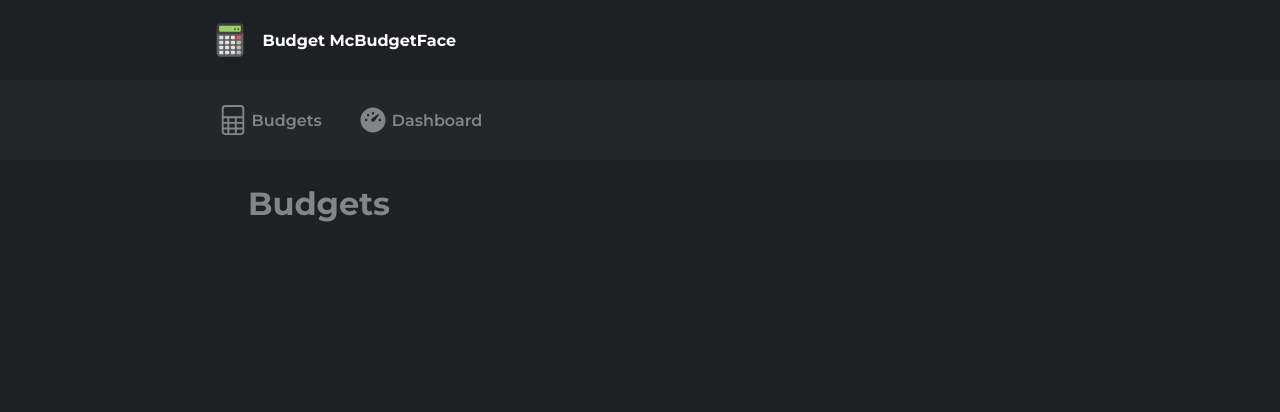
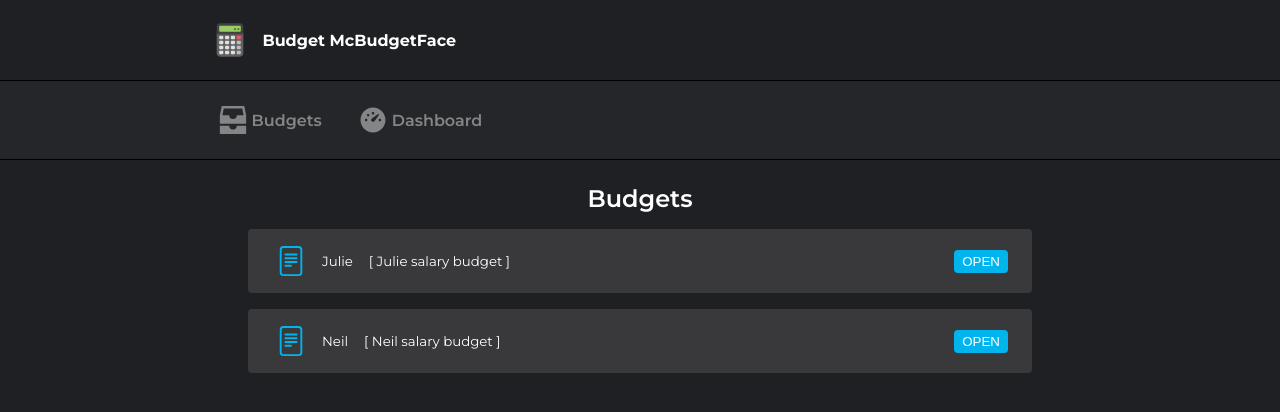
Before and after one commit to rigglet/react-budget-app, a React (Create React App) app: page /budgets in a window 1280 px wide. Shown: the top 412 px of the page. Built offline with nearby package versions, Linux system fonts and the light colour scheme.

Commit message:
Async load budgets

```diff
--- a/src/App.js
+++ b/src/App.js
@@ -14,11 +14,11 @@ function App() {
       <BrowserRouter>
         <Nav />
         <SubNav />
-        <Route path="/budgets">
+        <Route exact path="/dashboard/:id">
+          <Dashboard />
+        </Route>
+        <Route exact path="/budgets">
           <Budget />
-        </Route>
-        <Route path="/dashboard">
-          <Dashboard />
         </Route>
       </BrowserRouter>
     </div>
--- /dev/null
+++ b/src/components/Spinner.jsx
@@ -0,0 +1,26 @@
+import styled from "styled-components";
+
+const Spinner = () => {
+  return <StyledSpinner />;
+};
+
+const StyledSpinner = styled.div`
+  height: 40px;
+  width: 40px;
+  border-top: 10px solid #00b4ee;
+  border-left: 10px solid #00b4ee;
+  border-right: 10px solid #00b4ee;
+  border-bottom: 10px solid transparent;
+  border-radius: 50%;
+  animation: spin 0.8s infinite linear;
+  @keyframes spin {
+    from {
+      transform: rotate(0deg);
+    }
+    to {
+      transform: rotate(360deg);
+    }
+  }
+`;
+
+export default Spinner;
--- a/src/components/SubNav.js
+++ b/src/components/SubNav.js
@@ -2,19 +2,23 @@ import styled from "styled-components";
 import { motion } from "framer-motion";
 import { Link } from "react-router-dom";
 import { RiDashboard3Fill } from "react-icons/ri";
-import { BsFileSpreadsheet } from "react-icons/bs";
+//import { BsFileSpreadsheet } from "react-icons/bs";
+import { IoFileTrayStackedSharp } from "react-icons/io5";
 
 const SubNav = () => {
+  let isLoaded = true;
   return (
     <StyledNav>
       <StyledLink to="/budgets">
-        <BsFileSpreadsheet className="navIcon" />
+        <IoFileTrayStackedSharp className="navIcon" />
         <h4>Budgets</h4>
       </StyledLink>
-      <StyledLink to="dashboard">
-        <RiDashboard3Fill className="navIcon" />
-        <h4>Dashboard</h4>
-      </StyledLink>
+      {isLoaded && (
+        <StyledLink to="dashboard/">
+          <RiDashboard3Fill className="navIcon" />
+          <h4>Dashboard</h4>
+        </StyledLink>
+      )}
     </StyledNav>
   );
 };
@@ -27,7 +31,9 @@ const StyledNav = styled(motion.div)`
   display: flex;
   align-items: center;
   padding: 0 17vw;
-  box-shadow: 0 10px #000000;
+  border-top: 1px solid black;
+  border-bottom: 1px solid black;
+  //box-shadow: 0 3px 5px 5px rgba(0, 0, 0, 0.75);
 `;
 
 const StyledLink = styled(Link)`
--- /dev/null
+++ b/src/components/budget/Budget.jsx
@@ -0,0 +1,77 @@
+import styled from "styled-components";
+import { motion } from "framer-motion";
+import { BsFileText } from "react-icons/bs";
+import { Link, useHistory } from "react-router-dom";
+
+const Budget = ({ budget }) => {
+  let history = useHistory();
+  const handleBudgetOpen = (id) => {
+    //<Link to={`/budgets/${id}`} />;
+    //console.log(`/budgets/${id}`);
+    history.push(`/dashboard/${id}`);
+  };
+
+  return (
+    <StyledBudget>
+      <div className="info">
+        <BsFileText className="navIcon" />
+        <p>{budget.saveName}</p>
+        <p>[ {budget.description} ]</p>
+      </div>
+      <button onClick={() => handleBudgetOpen(budget.id)}>OPEN</button>
+    </StyledBudget>
+  );
+};
+
+const StyledBudget = styled(motion.div)`
+  display: flex;
+  align-items: center;
+  justify-content: space-between;
+  margin-bottom: 1rem;
+  padding: 1.5rem;
+  width: 100%;
+  height: 8vh;
+  border-radius: 4px;
+  background-color: #39393c;
+  border-left: transparent 0.25rem solid;
+  color: #848586;
+  &:hover,
+  &:active {
+    border-left: #00b4ee 0.25rem solid;
+  }
+  button {
+    cursor: pointer;
+    color: white;
+    padding: 0.25rem 0.5rem;
+    border-radius: 4px;
+    border: none;
+    background-color: #00b4ee;
+    transition: all 0.3s ease;
+    outline-style: none;
+    &:active {
+      transform: translateY(1px);
+      transition: none;
+    }
+    &:hover,
+    &:active {
+      box-shadow: 2px 2px 3px rgba(0, 0, 0, 0.3);
+      background: rgb(0, 180, 238, 0.5);
+    }
+  }
+  .info {
+    display: flex;
+    align-items: center;
+  }
+  .navIcon {
+    color: #00b4ee;
+    height: 30px;
+    width: 30px;
+  }
+  p {
+    color: white;
+    padding-left: 1rem;
+    font-size: 10pt;
+  }
+`;
+
+export default Budget;
--- /dev/null
+++ b/src/components/budget/BudgetList.jsx
@@ -0,0 +1,46 @@
+import { useEffect, useState } from "react";
+import styled from "styled-components";
+import { motion } from "framer-motion";
+import Budget from "./Budget";
+import { getData } from "../../data";
+import Spinner from "../Spinner";
+
+const BudgetList = () => {
+  const [budgetData, setBudgetData] = useState([]);
+  const [isLoading, setLoading] = useState(true);
+
+  useEffect(() => {
+    getData().then(
+      (response) => {
+        setBudgetData(response);
+        setLoading(false);
+        //console.log(response);
+      },
+      (reject) => {
+        console.log("NO RESULT");
+      }
+    );
+  }, [setLoading]);
+
+  return (
+    <>
+      {!isLoading ? (
+        <StyledBudgetList>
+          {budgetData.map((budget) => (
+            <Budget budget={budget} key={budget.id} />
+          ))}
+        </StyledBudgetList>
+      ) : (
+        <Spinner />
+      )}
+    </>
+  );
+};
+
+const StyledBudgetList = styled(motion.div)`
+  display: flex;
+  flex-direction: column;
+  width: 100%;
+`;
+
+export default BudgetList;
--- a/src/containers/Budget.jsx
+++ b/src/containers/Budget.jsx
@@ -1,13 +1,14 @@
 import styled from "styled-components";
 import { motion } from "framer-motion";
-//import { Link } from "react-router-dom";
+import BudgetList from "../components/budget/BudgetList";
 
 const Budget = () => {
   return (
     <StyledBudget>
       <div className="left"></div>
       <div className="main">
-        <h1>Budgets</h1>
+        <h2>Budgets</h2>
+        <BudgetList />
       </div>
       <div className="right"></div>
     </StyledBudget>
@@ -30,19 +31,18 @@ const StyledBudget = styled(motion.div)`
   }
   .main {
     grid-area: main;
+    display: flex;
+    flex-direction: column;
+    align-items: center;
   }
   .right {
     grid-area: right;
   }
+  h2 {
+    color: white;
+    font-weight: 600;
+    margin-bottom: 1rem;
+  }
 `;
 
-// const StyledLink = styled(Link)`
-//   text-decoration: none;
-//   h4 {
-//     color: #848586;
-//     font-weight: 400;
-//     padding: 1rem;
-//   }
-// `;
-
 export default Budget;
--- /dev/null
+++ b/src/data.js
@@ -0,0 +1,174 @@
+export const getData = () => {
+  const data = [
+    {
+      id: 1,
+      saveName: "Julie",
+      saveDate: "02/10/2020",
+      description: "Julie salary budget",
+      data: {
+        budgetItems: [
+          {
+            id: 1,
+            category: "accommodation",
+            item: "rent",
+            frequency: "weekly",
+            amount: 288.0,
+          },
+          {
+            id: 2,
+            category: "bills",
+            item: "phone",
+            frequency: "monthly",
+            amount: 51.57,
+          },
+          {
+            id: 3,
+            category: "bills",
+            item: "council tax",
+            frequency: "monthly",
+            amount: 11.39,
+          },
+          {
+            id: 4,
+            category: "car",
+            item: "tax",
+            frequency: "annually",
+            amount: 150.0,
+          },
+          {
+            id: 5,
+            category: "car",
+            item: "insurance",
+            frequency: "annually",
+            amount: 353.17,
+          },
+        ],
+        income: {
+          annual: "63000.00",
+          allowance: "12509.00",
+          taxable: "50491.00",
+          tax: "12698.20",
+          ni: "5120.00",
+          contributions: "21802.08",
+          yearlyNet: "41197.92",
+          monthlyNet: "3433.16",
+          weeklyNet: "792.27",
+        },
+      },
+    },
+    {
+      id: 2,
+      saveName: "Neil",
+      saveDate: "02/10/2020",
+      description: "Neil salary budget",
+      data: {
+        budgetItems: [
+          {
+            id: 1,
+            category: "accommodation",
+            item: "rent",
+            frequency: "weekly",
+            amount: 10.0,
+          },
+          {
+            id: 2,
+            category: "bills",
+            item: "phone",
+            frequency: "monthly",
+            amount: 10.0,
+          },
+          {
+            id: 3,
+            category: "bills",
+            item: "council tax",
+            frequency: "monthly",
+            amount: 0.0,
+          },
+          {
+            id: 4,
+            category: "car",
+            item: "tax",
+            frequency: "annually",
+            amount: 40.0,
+          },
+          {
+            id: 5,
+            category: "car",
+            item: "insurance",
+            frequency: "annually",
+            amount: 0.17,
+          },
+        ],
+        income: {
+          annual: "15000.00",
+          allowance: "0.00",
+          taxable: "0.00",
+          tax: "0.20",
+          ni: "0.00",
+          contributions: "0.00",
+          yearlyNet: "150000.00",
+          monthlyNet: "0.00",
+          weeklyNet: "0.00",
+        },
+      },
+    },
+  ];
+
+  return new Promise((resolve, reject) => {
+    setTimeout(() => {
+      resolve(data);
+    }, 1000);
+  });
+};
+
+// function imgLoad(url) {
+//   // Create new promise with the Promise() constructor;
+//   // This has as its argument a function
+//   // with two parameters, resolve and reject
+//   return new Promise(function (resolve, reject) {
+//     // Standard XHR to load an image
+//     var request = new XMLHttpRequest();
+//     request.open("GET", url);
+//     request.responseType = "blob";
+//     // When the request loads, check whether it was successful
+//     request.onload = function () {
+//       if (request.status === 200) {
+//         // If successful, resolve the promise by passing back the request response
+//         resolve(request.response);
+//       } else {
+//         // If it fails, reject the promise with a error message
+//         reject(
+//           Error(
+//             "Image didn't load successfully; error code:" + request.statusText
+//           )
+//         );
+//       }
+//     };
+//     request.onerror = function () {
+//       // Also deal with the case when the entire request fails to begin with
+//       // This is probably a network error, so reject the promise with an appropriate message
+//       reject(Error("There was a network error."));
+//     };
+//     // Send the request
+//     request.send();
+//   });
+// }
+// // Get a reference to the body element, and create a new image object
+// var body = document.querySelector("body");
+// var myImage = new Image();
+// // Call the function with the URL we want to load, but then chain the
+// // promise then() method on to the end of it. This contains two callbacks
+// imgLoad("myLittleVader.jpg").then(
+//   function (response) {
+//     // The first runs when the promise resolves, with the request.response
+//     // specified within the resolve() method.
+//     var imageURL = window.URL.createObjectURL(response);
+//     myImage.src = imageURL;
+//     body.appendChild(myImage);
+//     // The second runs when the promise
+//     // is rejected, and logs the Error specified with the reject() method.
+//   },
+//   function (Error) {
+//     console.log(Error);
+//   }
+// );
--- a/src/styles/GlobalStyle.js
+++ b/src/styles/GlobalStyle.js
@@ -16,8 +16,9 @@ const GlobalStyle = createGlobalStyle`
 *{
     margin: 0;
     padding: 0;
-    box-sizing: border-box
+    box-sizing: border-box;
 }
+
 body{
     color: #FFFFFF;
     background: #1f2023;
```
Also changed, not shown: src/util.js (added), 1 other file (tests, documents, lock files or other folders).
